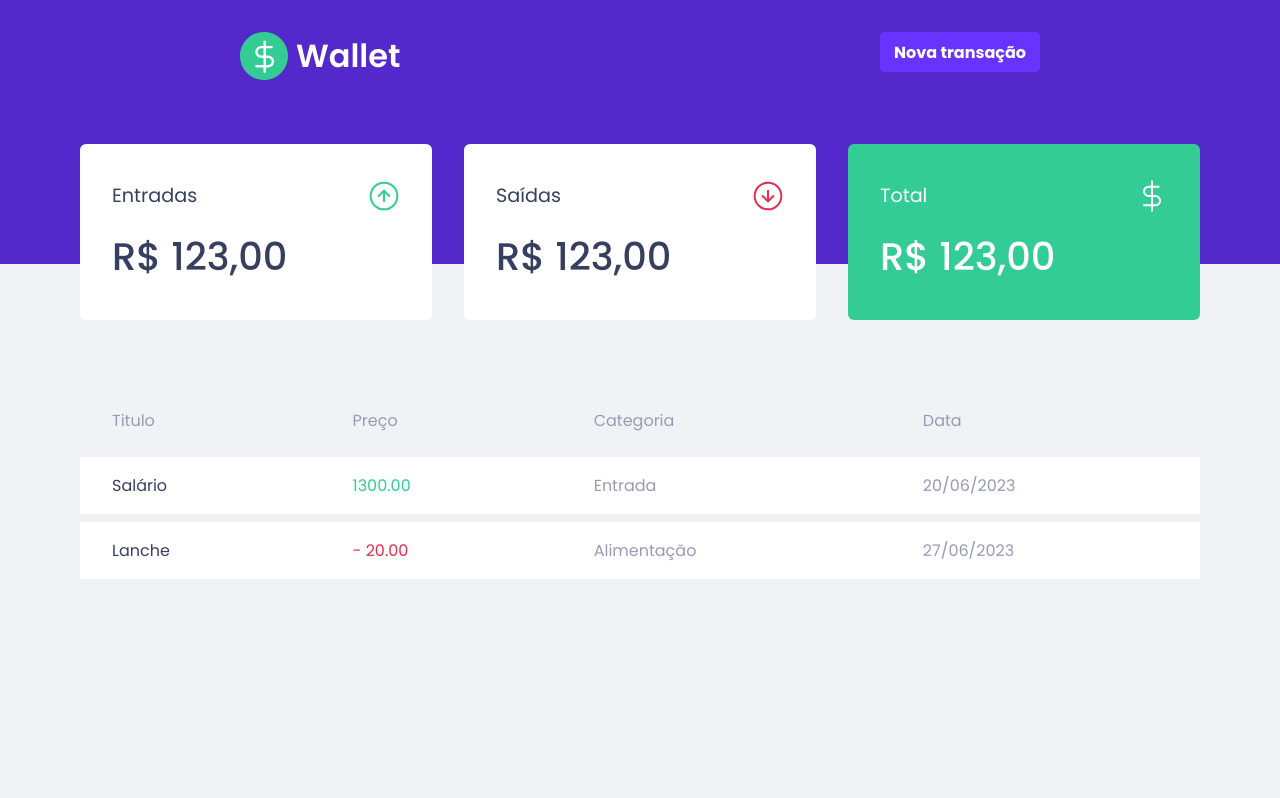
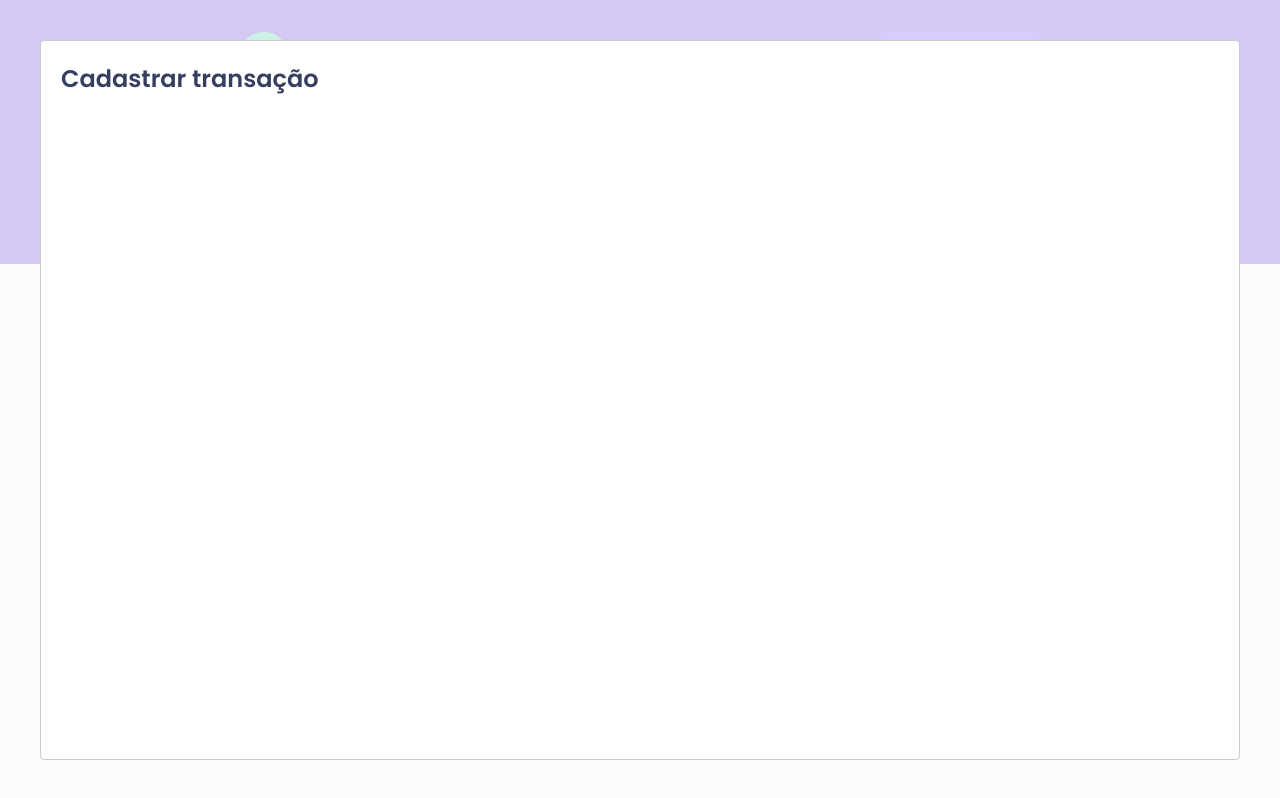
Before and after one commit to jovemcleb/wallet, a React (Vite) app: page / in a window 1280 px wide. Both pictures are taken after a click on the button "Nova transação". Built offline with nearby package versions, Linux system fonts and the light colour scheme; no server answers; what miragejs would draw is missing.

Commit message:
feat(modal): configura e implementa um modal com react-modal

```diff
--- a/package.json
+++ b/package.json
@@ -20,6 +20,7 @@
   "devDependencies": {
     "@types/react": "^18.0.37",
     "@types/react-dom": "^18.0.11",
+    "@types/react-modal": "^3.16.0",
     "@typescript-eslint/eslint-plugin": "^5.60.1",
     "@typescript-eslint/parser": "^5.60.1",
     "@vitejs/plugin-react": "^4.0.0",
--- a/src/App.tsx
+++ b/src/App.tsx
@@ -1,12 +1,29 @@
+import { useState } from 'react';
+import Modal from 'react-modal';
+
 import { AppContainer } from './styles/app';
+
 import { Header } from './components/Header/header';
-
 import { Dashboard } from './components/DashBoard/dashboard';
 
+Modal.setAppElement('#root');
+
 function App() {
+  const [newTransactionModal, setNewTransactionModal] = useState(false);
+
+  const handleCloseNewTransactionModal = () => setNewTransactionModal(false);
+  const handleOpenNewTransactionModal = () => setNewTransactionModal(true);
+
   return (
     <AppContainer>
-      <Header />
+      <Modal
+        isOpen={newTransactionModal}
+        onRequestClose={() => handleCloseNewTransactionModal()}
+      >
+        <h2>Cadastrar transação</h2>
+      </Modal>
+
+      <Header onOpenNewTransactionModal={handleOpenNewTransactionModal} />
       <Dashboard />
     </AppContainer>
   );
--- a/src/components/Header/header.tsx
+++ b/src/components/Header/header.tsx
@@ -1,6 +1,12 @@
+import { useState } from 'react';
 import { HeaderContainer } from './headerStyle';
 import logo from '../../assets/wallet-logo.svg';
-export function Header() {
+
+interface HeaderProps {
+  onOpenNewTransactionModal: () => void;
+}
+
+export function Header({ onOpenNewTransactionModal }: HeaderProps) {
   return (
     <HeaderContainer>
       <div className="content">
@@ -12,7 +18,9 @@
           <h1>Wallet</h1>
         </div>
 
-        <button>Nova transação</button>
+        <button type="button" onClick={() => onOpenNewTransactionModal()}>
+          Nova transação
+        </button>
       </div>
     </HeaderContainer>
   );
```
Also changed, not shown: 1 other file (tests, documents, lock files or other folders).
